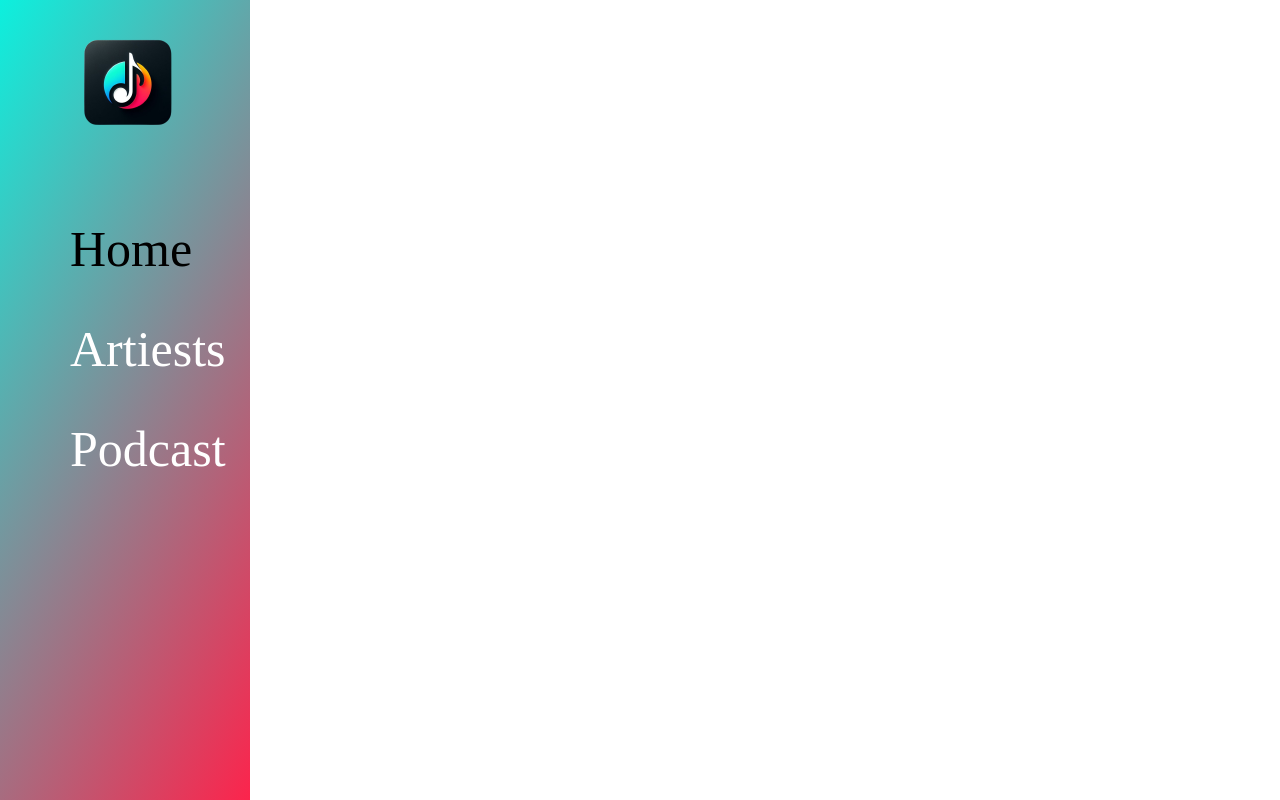
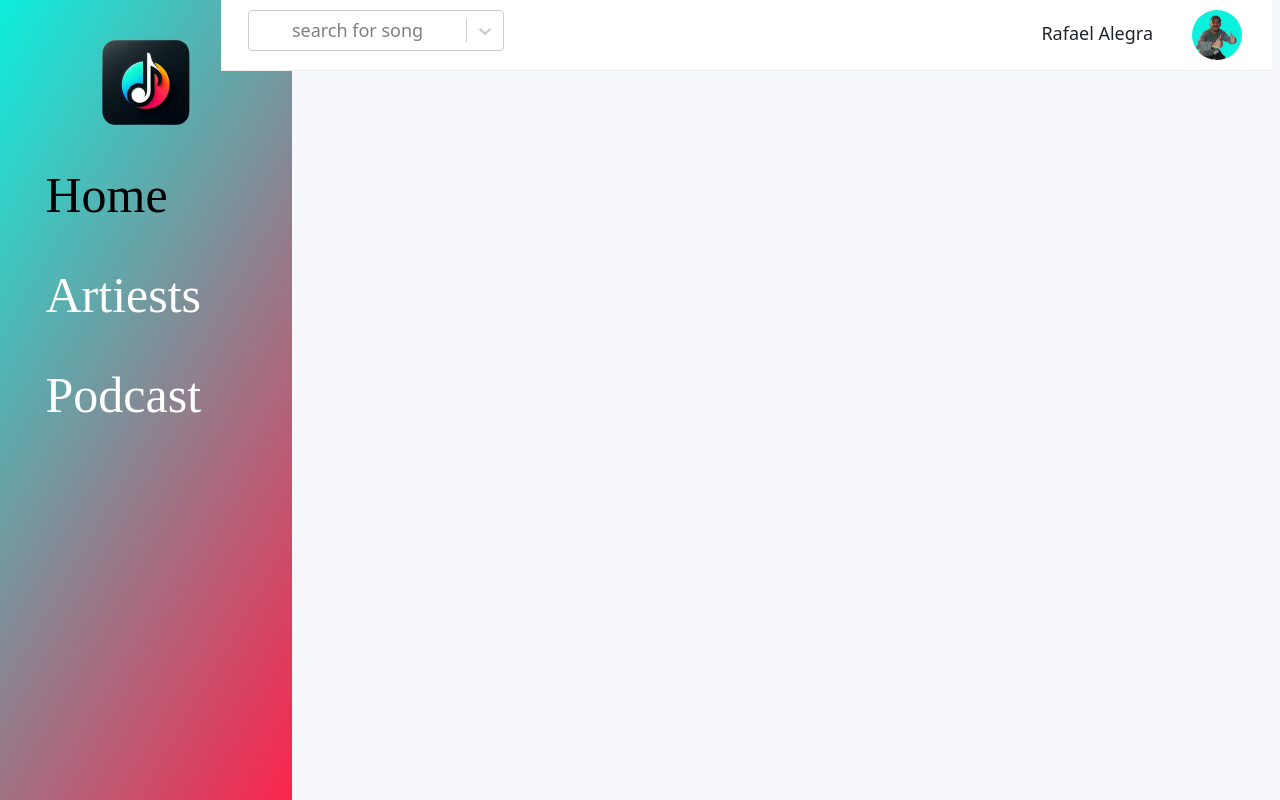
Before and after one commit to Siver29/myka, a React (Create React App) app: page / in a window 1280 px wide. Built offline with nearby package versions, Linux system fonts and the light colour scheme; a web font is replaced by a local one.

Commit message:
done search Aside and Header

```diff
--- a/package.json
+++ b/package.json
@@ -3,13 +3,17 @@
   "version": "0.1.0",
   "private": true,
   "dependencies": {
+    "@selectize/selectize": "^0.15.2",
     "@testing-library/jest-dom": "^5.17.0",
     "@testing-library/react": "^13.4.0",
     "@testing-library/user-event": "^13.5.0",
+    "bootstrap": "^5.3.3",
     "react": "^18.2.0",
+    "react-bootstrap": "^2.10.2",
     "react-dom": "^18.2.0",
     "react-router-dom": "^6.22.3",
     "react-scripts": "5.0.1",
+    "react-select": "^5.8.0",
     "web-vitals": "^2.1.4"
   },
   "scripts": {
--- a/src/App.css
+++ b/src/App.css
@@ -1,5 +1,8 @@
+
+html { box-sizing: border-box; height: 100%; font-size: 10px;margin: 0;padding: 0; } *, *::before, *::after { box-sizing: inherit; }
 .App {
   text-align: center;
+  background-color: #F7F8FB;
 }
 
 .App-logo {
--- a/src/App.js
+++ b/src/App.js
@@ -1,6 +1,7 @@
 import { BrowserRouter,Routes, Route } from 'react-router-dom';
 import './App.css';
 import Aside from './components/Aside.js'
+import Header from './components/Header.js';
 
 
 
@@ -9,7 +10,12 @@ function App() {
 
   return (
     <div className="App">
-        <Aside />
+        <div className='container-fluid'>
+          <div className='row allRow'>
+            <div className='col-2'><Aside /></div>
+            <div className='col-10'><Header /></div>
+          </div>
+        </div>
     </div>
   );
 }
--- a/src/components/Aside.css
+++ b/src/components/Aside.css
@@ -1,8 +1,8 @@
 @import url('https://fonts.googleapis.com/css2?family=Jim+Nightshade&display=swap');
 .aside{
     padding: 0;
-    margin: 0;
-    width: 250px;
+    margin-left: -12px;
+    width: 296px;
     height: 100vh;
     background: linear-gradient(120deg , #0CF0DE , #FC244C);
 }
--- /dev/null
+++ b/src/components/Header.css
@@ -0,0 +1,26 @@
+header{
+    background-color: white;
+    border-bottom:1px solid #EFEFEF;
+    padding: 10px;
+}
+.select{
+  width: 50%;
+  margin-left: 20px;
+}
+.select{
+  font-size: 18px;
+}
+.userPhoto{
+  border-radius: 50%;
+  overflow: hidden;
+  width: 50px;
+  height: 50px;
+}
+.userPhoto img{
+  width: 100%;
+  height: 100%;
+}
+.userName{
+  font-size: 18px;
+  margin-top: 10px;
+}
--- a/src/components/Header.js
+++ b/src/components/Header.js
@@ -1,10 +1,54 @@
 import React from 'react'
+import Select from 'react-select';
+import 'bootstrap/dist/css/bootstrap.css';
+import './Header.css';
+  const options = [
+    { value: 'apple', label: 'Apple' },
+    { value: 'banana', label: 'Banana' },
+    { value: 'orange', label: 'Orange' },
+  ];
 
-function Header() {
+  const Header = () => {
+    const handleChange = (selectedOption) => {
+      console.log(selectedOption);
+    };
+    const colourStyles = {
+      option: (styles, { data, isDisabled, isFocused, isSelected }) => {
+        return {
+          ...styles,
+          backgroundColor: isFocused ? "#FC244C" : null,
+          color: "black"
+        };
+      }
+    };
   return (
-    <div>
-      <div></div>
-    </div>
+    <header className='container-fluid'>
+      <div className='row'>
+      <div className='col-6'>
+
+        <Select
+        placeholder="search for song"
+        options={options}
+        onChange={handleChange}
+        className='select'
+        styles={colourStyles}
+        />
+      </div>
+      <div className='col-6'>
+        <div className='row'>
+          <div className='col-6'></div>
+          <div className='col-4 userName'>
+            <p>Rafael Alegra</p>
+          </div>
+          <div className='col-2'>
+          <div className='userPhoto'>
+            <img src='./imgs/Rafael.png' />
+          </div>
+          </div>
+        </div>
+      </div>
+      </div>
+    </header>
   )
 }
 
```
Also changed, not shown: public/imgs/Rafael.png (added), src/components/Aside.js (indentation only), 1 other file (tests, documents, lock files or other folders).
